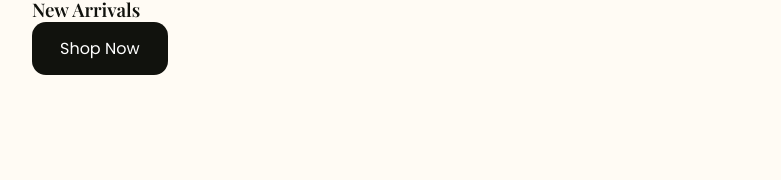
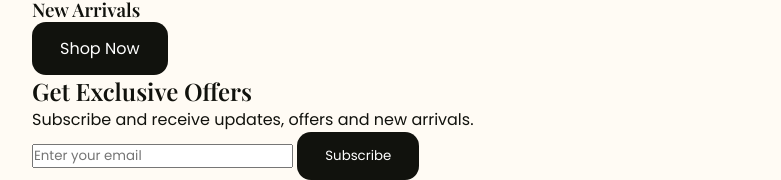
Before and after one commit to fizvaia-hue/Fizz-shop, a plain HTML site: page index.html in a window 1280 px wide. Shown: the part 2164-2344 px from the top of the page, without its empty margins (32-813 px from the left). Before the commit the page ends 2239 px from the top, so only its background shows below. Drawn offline with nearby package versions, Linux system fonts and the light colour scheme; files whose address does not match are found by name.

Commit message:
Update index.html

```diff
--- a/index.html
+++ b/index.html
@@ -427,6 +427,37 @@
     </div>
 
 </section>
+    <section class="newsletter">
+
+    <div class="container">
+
+        <div class="newsletter-box">
+
+            <h2>Get Exclusive Offers</h2>
+
+            <p>
+                Subscribe and receive updates,
+                offers and new arrivals.
+            </p>
+
+            <form>
+
+                <input
+                type="email"
+                placeholder="Enter your email">
+
+                <button class="btn btn-primary">
+                    Subscribe
+                </button>
+
+            </form>
+
+        </div>
+
+    </div>
+
+    </section>
+
 
 
 <!-- JavaScript Files -->
```
